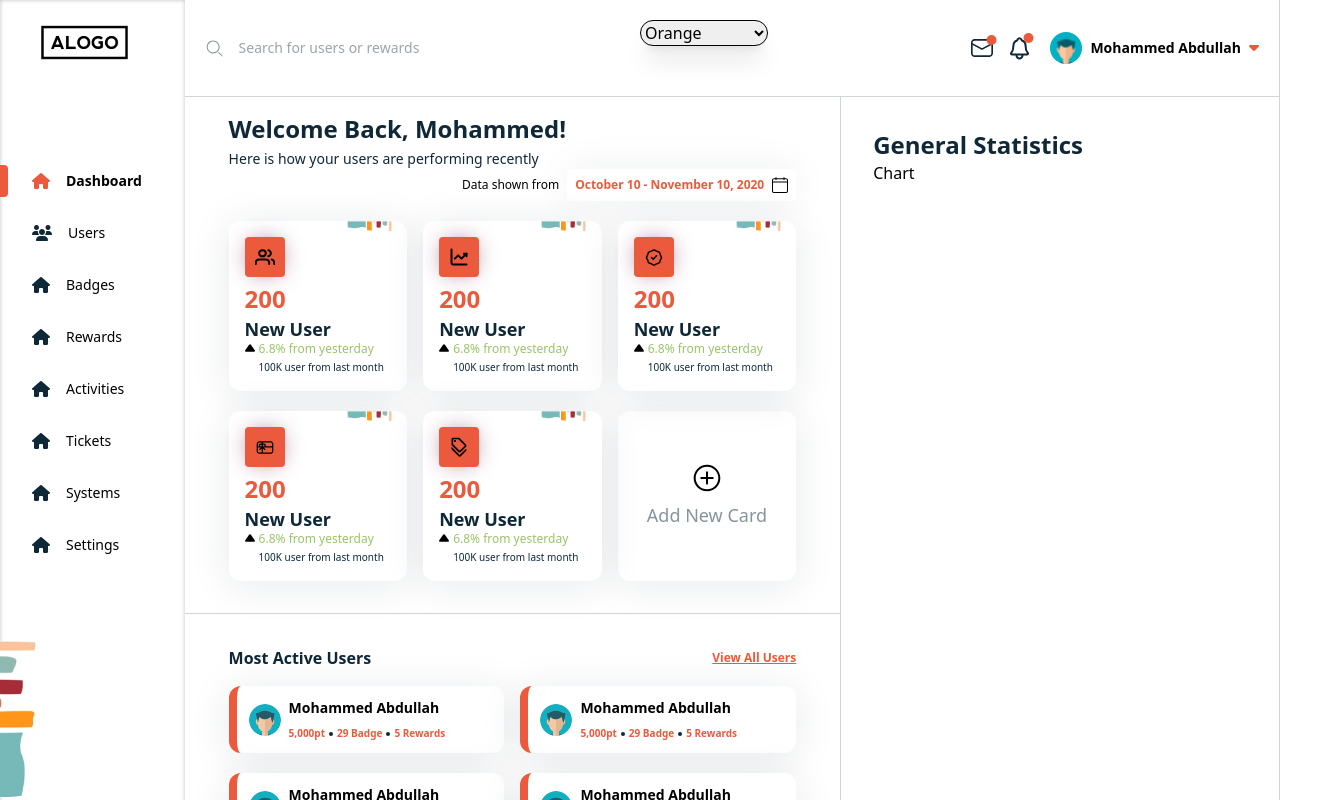
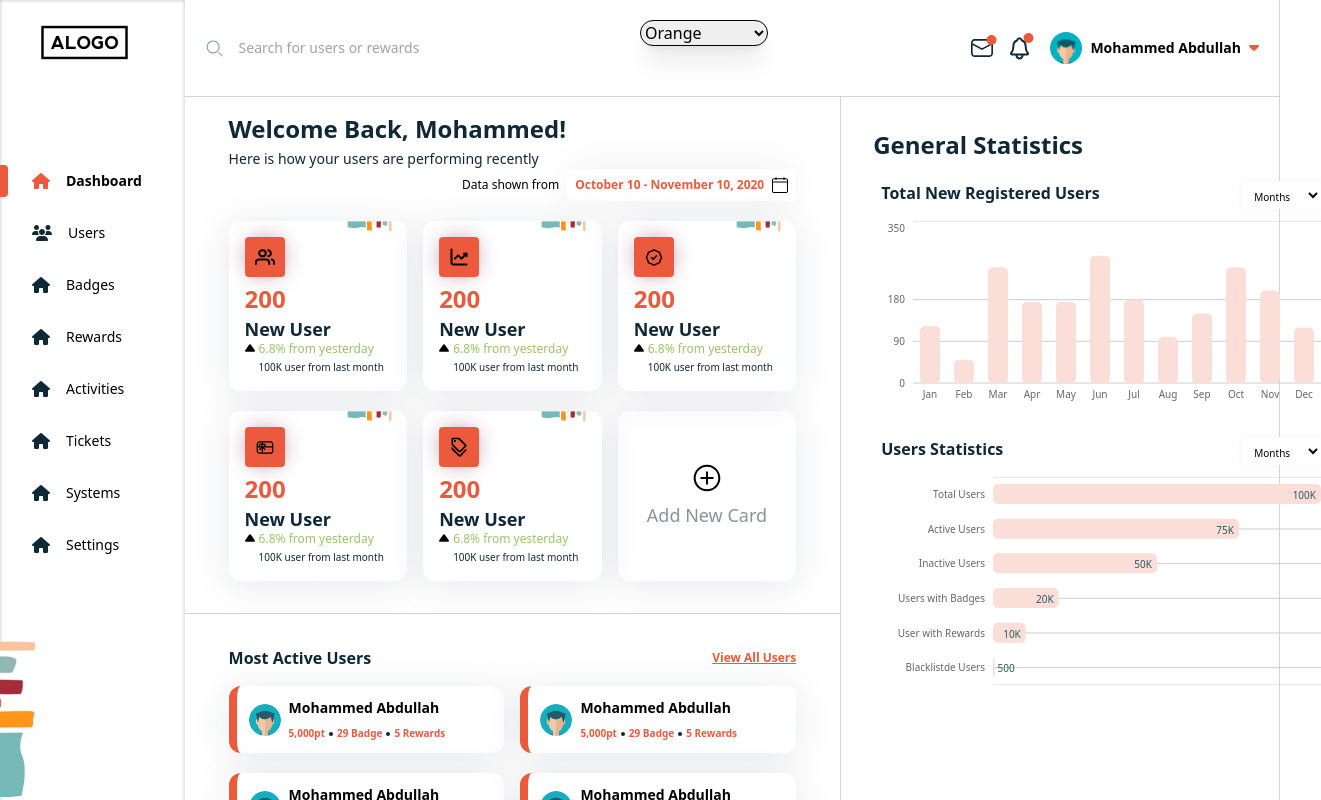
Before and after one commit to muhammadali1995/alogo-dashboard, a React (Create React App) app: page / in a window 1280 px wide. Shown: the top 800 px of the page, 1321 px wide, since content can reach past the window. Built offline with nearby package versions, Linux system fonts and the light colour scheme; a web font is replaced by a local one.

Commit message:
ready for testing

```diff
--- a/src/App.js
+++ b/src/App.js
@@ -1,6 +1,6 @@
 
 import ThemeProvider from "./context/ThemeContext";
-import Dashboard from './components/dashboard/Dashboard'
+import Dashboard from './components/Dashboard/Dashboard'
 import Main from './components/Main/Main'
 import ThemeChanger from './components/Main/ThemeChanger'
 
--- /dev/null
+++ b/src/components/Charts/RegisteredUserChart.jsx
@@ -0,0 +1,66 @@
+
+import React, { useContext, useState } from 'react';
+import {
+    Bar, BarChart, CartesianGrid, Cell, ResponsiveContainer, Tooltip, XAxis,
+    YAxis
+} from 'recharts';
+import { ThemeContext } from "../../context/ThemeContext";
+import { chartColorMap } from "../../data/colorMap";
+import { TotalRegisteredUsers } from "../../data/data";
+
+
+
+export default function TotalRegisteredUsersChart({ header, className }) {
+    const { theme } = useContext(ThemeContext)
+    const [focusBar, setFocusBar] = useState(null);
+    const onMouseMove = (state) => {
+        if (state) {
+            setFocusBar(state.activeTooltipIndex);
+        } else {
+            setFocusBar(null);
+        }
+    }
+
+    const onMouseLeave = () => {
+        setFocusBar(null);
+    }
+
+    return (
+        <div className={className}>
+            <div className="flex justify-between">
+                <h2 className="text-base font-bold text-dark mb-4 ml-2">{header}</h2>
+                <select className="text-10 p-2 h-7 bg-white shadow-[0px_0px_8px_rgba(15,40,55,0.05)]" name="months" id="month">
+                    <option disabled selected value=''>Months</option>
+                    <option value='1'>January</option>
+                    <option value='2'>February</option>
+                </select>
+            </div>
+            <ResponsiveContainer width="100%" height="100%">
+
+                <BarChart
+                    height={300}
+                    data={TotalRegisteredUsers}
+                    margin={{
+                        right: 0,
+                        left: -20,
+                    }}
+                    onMouseLeave={onMouseLeave}
+                    onMouseMove={onMouseMove}
+                >
+                    <CartesianGrid horizontal={true} vertical={false} />
+                    <XAxis fontSize={10} dataKey="name" axisType='radiusAxis' axisLine={false} tickLine={false} />
+                    <YAxis color="#0F2837" domain={[0, 350]} fontSize={10} axisLine={false} tickLine={false} type='number' />
+                    <Bar dataKey="count" radius={5} barSize={20}>
+                        {TotalRegisteredUsers.map((entry, index) => {
+                            const colorKey = `${theme} ${focusBar === index ? 'bg-custom-100' : 'bg-custom-400'}`;
+                            return <Cell style={{
+                                margin: '2px'
+                            }} fill={chartColorMap[colorKey]} key={`cell-${index}`} />
+                        })}
+                    </Bar>
+                    <Tooltip cursor={{ fill: 'transparent' }} />
+                </BarChart>
+            </ResponsiveContainer>
+        </div>
+    );
+}
--- /dev/null
+++ b/src/components/Charts/UserStatistics.jsx
@@ -0,0 +1,74 @@
+import React, { useContext, useState } from 'react'
+import { Bar, BarChart, CartesianGrid, Cell, LabelList, ResponsiveContainer, Tooltip, XAxis, YAxis } from "recharts";
+import { ThemeContext } from "../../context/ThemeContext";
+import { chartColorMap } from "../../data/colorMap";
+import { UserStatisticsData } from './../../data/data';
+
+export default function UserStatistics({ header, className }) {
+    const { theme } = useContext(ThemeContext)
+    const [focusBar, setFocusBar] = useState(null);
+    const onMouseMove = (state) => {
+        if (state) {
+            setFocusBar(state.activeTooltipIndex);
+        } else {
+            setFocusBar(null);
+        }
+    }
+    const onMouseLeave = () => {
+        setFocusBar(null);
+    }
+    const renderCustomizedLabel = (props) => {
+        const {
+            x, y, width, height, value,
+        } = props;
+
+        const fireOffset = value.toString().length < 5;
+        const offset = fireOffset ? -20 : 5;
+        return (
+            <text fontSize={10} x={x + width - offset} y={y + height - 5} fill={"#285A64"} textAnchor="end">
+                {value > 1000 ? `${(value) / 1000}K` : value}
+            </text>
+        );
+    };
+
+    return (
+        <div className={className}>
+            <div className="flex justify-between">
+                <h2 className="text-base font-bold text-dark mb-4 ml-2">{header}</h2>
+                <select className="text-10 p-2 h-7 bg-white shadow-[0px_0px_8px_rgba(15,40,55,0.05)]" name="months" id="month">
+                    <option disabled selected value=''>Months</option>
+                    <option value='1'>January</option>
+                    <option value='2'>February</option>
+                </select>
+            </div>
+            <ResponsiveContainer width="100%" height="100%">
+                <BarChart
+                    layout="vertical"
+                    height={300}
+                    data={UserStatisticsData}
+                    margin={{
+                        right: 0,
+                        left: -20,
+                    }}
+                    onMouseLeave={onMouseLeave}
+                    onMouseMove={onMouseMove}
+                >
+                    <CartesianGrid horizontal={true} vertical={false} />
+                    <XAxis fontSize={10} dataKey="count" axisType='radiusAxis' hide={true} axisLine={false} tickLine={false} type='number' />
+                    <YAxis style={{ color: "#0F2837", fontWeight: 400 }} width={140} fontSize={10} dataKey="name" axisLine={false} tickLine={false} reversed={false} type='category' />
+                    <Bar dataKey="count" radius={5} barSize={20}>
+                        {UserStatisticsData.map((entry, index) => {
+                            const colorKey = `${theme} ${focusBar === index ? 'bg-custom-100' : 'bg-custom-400'}`;
+                            return <Cell style={{
+                                margin: '2px'
+                            }} fill={chartColorMap[colorKey]} key={`cell-${index}`} />
+                        })}
+                        <LabelList dataKey="count" content={renderCustomizedLabel} position="insideRight" style={{ fill: "#0F2837" }} />
+                    </Bar>
+                    <Tooltip cursor={{ fill: 'transparent' }} />
+                </BarChart>
+            </ResponsiveContainer>
+        </div>
+
+    );
+}
--- a/src/components/Main/MainSection.jsx
+++ b/src/components/Main/MainSection.jsx
@@ -5,7 +5,7 @@ import Card from './Card'
 import plus from './../../assets/plus.svg'
 import UserCard from './UserCard'
 import Badge from './Badge'
-import { badges, cards, users } from './../data/data'
+import { badges, cards, users } from './../../data/data'
 
 export default function MainSection() {
   const { theme } = useContext(ThemeContext)
--- a/src/components/Sidebar/MyChart.jsx
+++ /dev/null
@@ -1,9 +0,0 @@
-import React, { } from 'react'
-// import { Chart } from 'react'
-
-export default function MyChart() {
-  return (
-    <h1>Chart</h1>
-    // <Chart  />
-  )
-}
--- a/src/components/Sidebar/Sidebar.jsx
+++ b/src/components/Sidebar/Sidebar.jsx
@@ -1,11 +1,17 @@
 import React from 'react'
-import MyChart from './MyChart'
+import RegisteredUserChart from '../Charts/RegisteredUserChart'
+import UserStatistics from "../Charts/UserStatistics"
 
 export default function Sidebar() {
   return (
-    <div className='md:w-2/5 sm:p-8 p-4'>
+    <div className='md:w-2/5 sm:p-8 p-4 relative'>
       <h1 className='text-2xl font-bold text-dark'>General Statistics</h1>
-      <MyChart />
+      <div className="relative">
+        <RegisteredUserChart header='Total New Registered Users' className="mt-5 min-w-[28rem] h-48" />
+      </div>
+      <div className="relative mt-16">
+        <UserStatistics header='Users Statistics' className="mt-5 min-w-[28rem] h-52"/>
+      </div>
     </div>
   )
 }
--- a/src/components/dashboard/Dashboard.jsx
+++ b/src/components/dashboard/Dashboard.jsx
@@ -3,7 +3,7 @@ import logo from './../../assets/logo.png'
 import lines from './../../assets/lines.png'
 import { useState } from 'react'
 import Link from './Link'
-import { navigations } from './../data/data'
+import { navigations } from './../../data/data'
 import menu from './../../assets/arrow.svg'
 
 export default function Dashboard() {
--- a/src/components/dashboard/Link.jsx
+++ b/src/components/dashboard/Link.jsx
@@ -1,5 +1,5 @@
 import React, { useContext } from 'react'
-import { ThemeContext } from './../../context/ThemeContext'
+import { ThemeContext } from '../../context/ThemeContext'
 
 export default function Link({ link, active, setActive }) {
     const { theme } = useContext(ThemeContext)
--- /dev/null
+++ b/src/data/colorMap.jsx
@@ -0,0 +1,10 @@
+export const chartColorMap = {
+    'theme-outrageous-orange bg-custom-100': '#eb5a3c',
+    'theme-outrageous-orange bg-custom-400': '#FBDED8',
+    'theme-carrot-orange bg-custom-100': '#FFB65E',
+    'theme-carrot-orange bg-custom-400': '#FFEAD1',
+    'theme-pompadour bg-custom-100': '#6E1946',
+    'theme-pompadour bg-custom-400': '#E2D1DA',
+    'theme-tangaroa bg-custom-100': '#0F2837',
+    'theme-tangaroa bg-custom-400': '#CFD4D7',
+}
--- a/src/index.css
+++ b/src/index.css
@@ -4,42 +4,46 @@
 
 .theme-outrageous-orange {
   --color-custom-100: 235, 90, 60;
-    --color-custom-200: 0px 0px 24px #EB5A3C;
-    --color-custom-300: #0F2837;
+  --color-custom-200: 0px 0px 24px #eb5a3c;
+  --color-custom-300: #0f2837;
+  --color-custom-400: 251, 222, 216;
 }
 
 .theme-carrot-orange {
   --color-custom-100: 255, 182, 94;
-    --color-custom-200: 0px 0px 24px #FFB65E;
-    --color-custom-300: #0F2837;
+  --color-custom-200: 0px 0px 24px #ffb65e;
+  --color-custom-300: #0f2837;
+  --color-custom-400: 255, 234, 209;
 }
 
 .theme-pompadour {
   --color-custom-100: 110, 25, 70;
-    --color-custom-200: -4px 0px 24px #6E1946;
+  --color-custom-200: -4px 0px 24px #6e1946;
   --color-custom-300: white;
+  --color-custom-400: 226, 209, 218;
 }
 
 .theme-tangaroa {
   --color-custom-100: 15, 40, 55;
-    --color-custom-200: -4px 0px 24px #0F2837;
+  --color-custom-200: -4px 0px 24px #0f2837;
   --color-custom-300: white;
+  --color-custom-400: 207, 212, 215;
 }
 
 @layer base {
   .card:hover .card-btn {
-        @apply bg-white text-custom-100
+    @apply bg-white text-custom-100;
   }
 
   .card:hover .card-title {
-        @apply text-white
+    @apply text-white;
   }
 
   .card:hover .user {
-        @apply  !text-white
+    @apply !text-white;
   }
 
   .card:hover .card-subtitle {
-        @apply !text-custom-300
+    @apply !text-custom-300;
   }
 }
```
Also changed, not shown: src/data/data.jsx (renamed from src/components/data/data.jsx, +83 -5 lines). Lines whose indentation alone changed are shown as unchanged.
